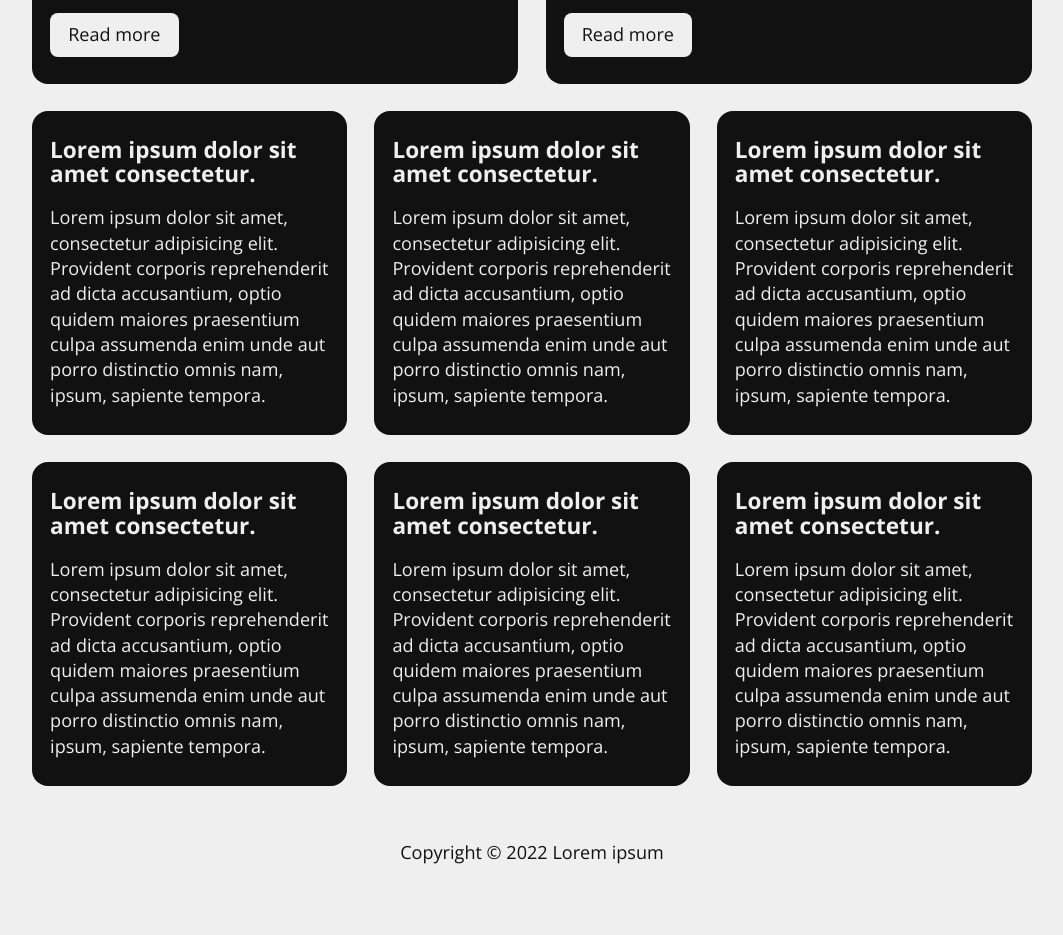
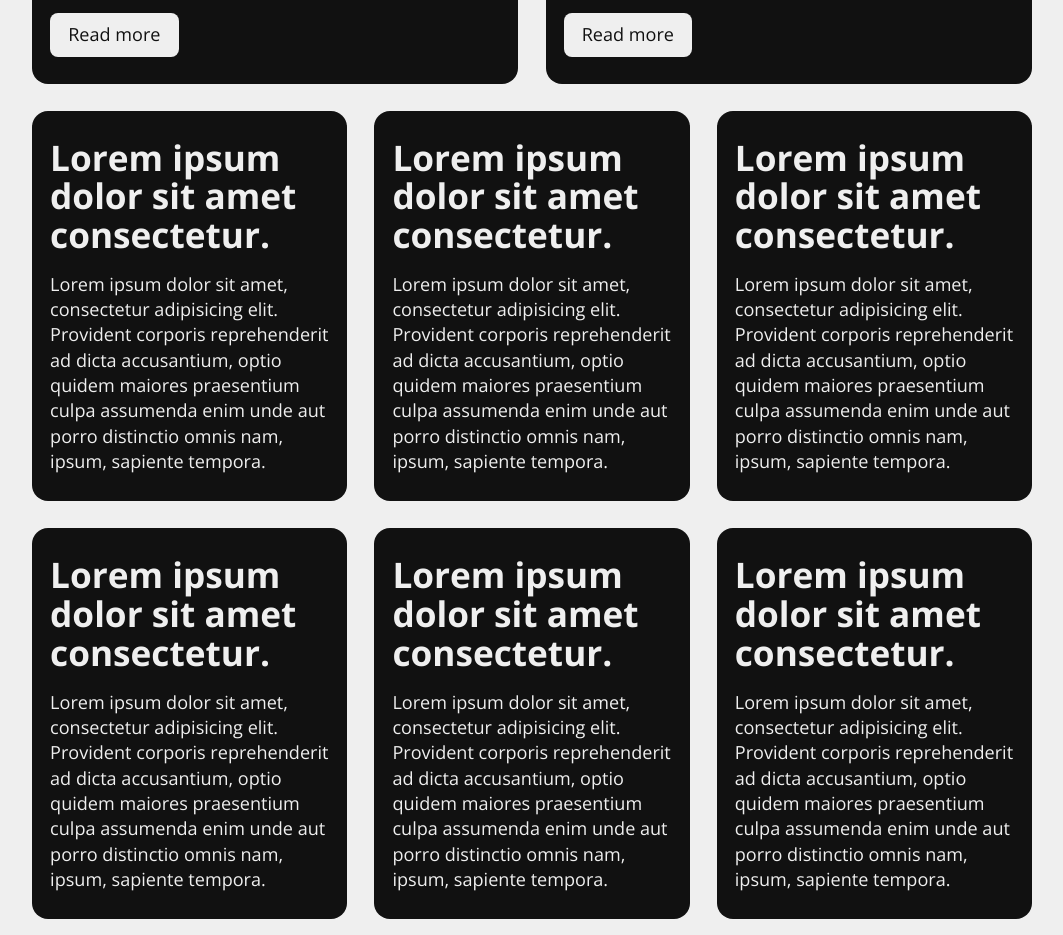
Before and after one commit to vanaf1979/vanilla-front-end-template, a website: page index.html in a window 1280 px wide. Shown: the part 1400-2335 px from the top of the page, without its empty margins (108-1171 px from the left). Before the commit the page ends 2293 px from the top, so only its background shows below. Drawn offline with nearby package versions, Linux system fonts and the light colour scheme.

Commit message:
changed heading styles

```diff
--- a/public/css/app.css
+++ b/public/css/app.css
@@ -165,15 +165,15 @@ h3 {
     font-size: var(--step-3);
 }
 
-h3 {
+h4 {
     font-size: var(--step-2);
 }
 
-h3 {
+h5 {
     font-size: var(--step-1);
 }
 
-h3 {
+h6 {
     font-size: var(--step-1);
 }
 
```
